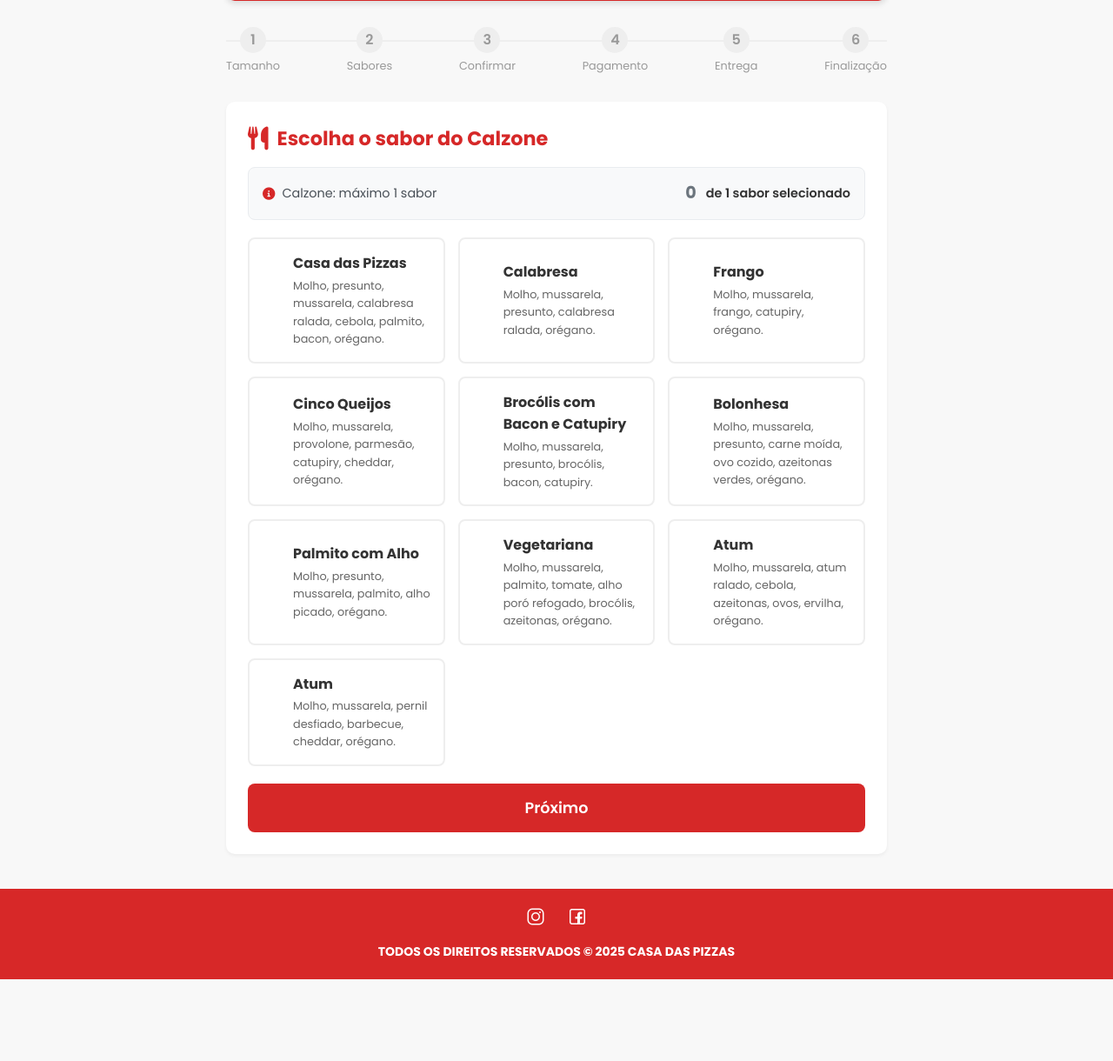
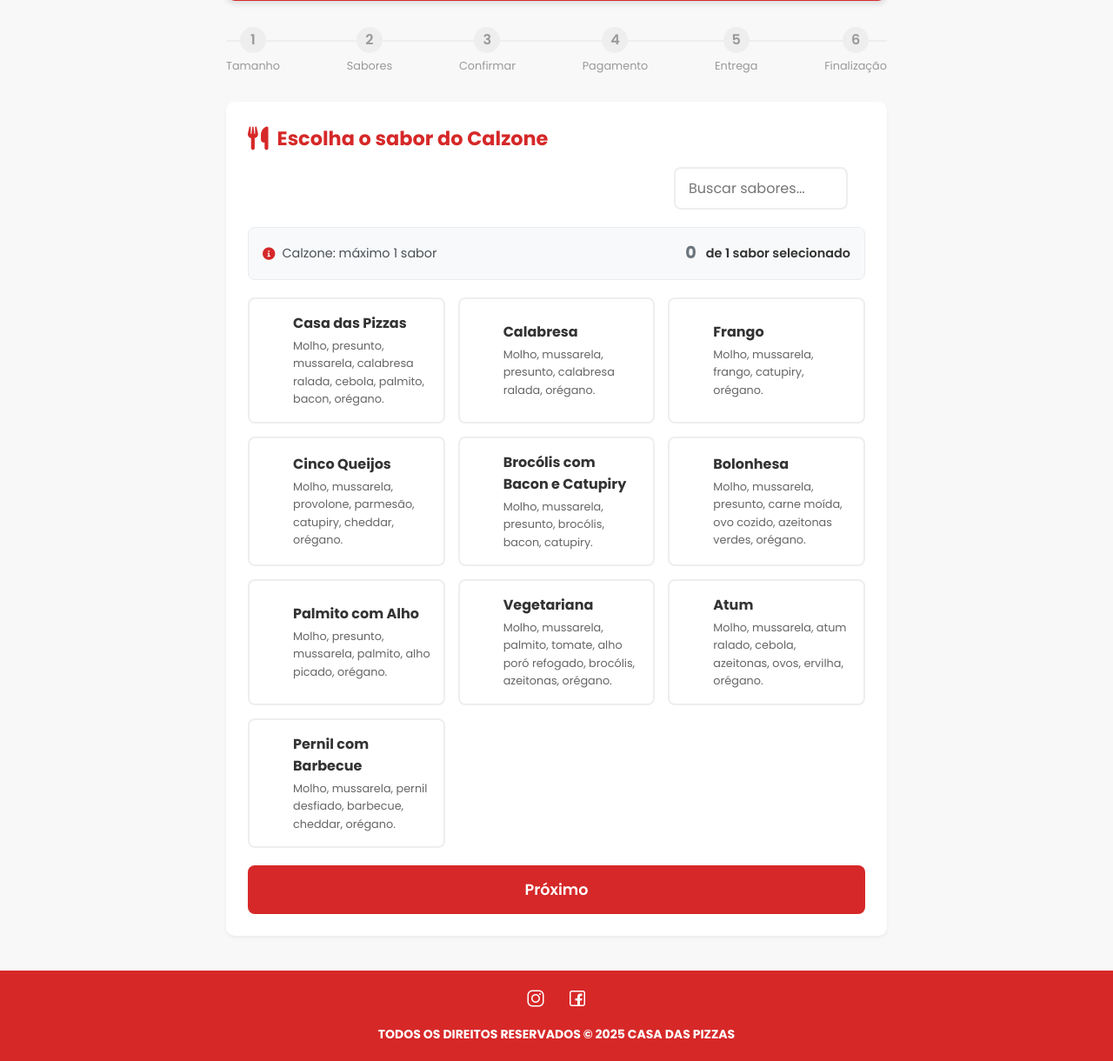
Before and after one commit to AlessaLeit/piWebSenac, a Django app: page /sabores_calzone/ in a window 1280 px wide. Shown: the part 209-1429 px from the top of the page at 87% size. Before the commit the page ends 1335 px from the top, so only its background shows below. Run offline with Django 5.2, Linux system fonts and the light colour scheme.

Commit message:
filtro estilo

```diff
--- a/PiWeb/pi/static/css/estilo.css
+++ b/PiWeb/pi/static/css/estilo.css
@@ -240,9 +240,18 @@ body {
 /* Filtros de sabores */
 .filtro-sabores {
     display: flex;
-    justify-content: center;
+    justify-content: flex-end;
     gap: 10px;
     margin-bottom: 20px;
+}
+
+.search-input {
+    padding: 10px 15px;
+    border: 2px solid #eee;
+    border-radius: 8px;
+    font-size: 1rem;
+    width: 200px;
+    margin-right: 20px;
 }
 
 .botao-filtro {
@@ -846,6 +855,16 @@ body {
     color: #000000 !important;
 }
 
+.high-contrast .search-input {
+    border: 2px solid #ffffff !important;
+    background-color: #000000 !important;
+    color: #ffffff !important;
+}
+
+.high-contrast .search-input:focus {
+    border-color: #ffff00 !important;
+}
+
 /* Toggle button styles */
 #toggle-contrast {
     background-color: #ffff00 !important;
--- a/PiWeb/pi/templates/pedido/sabores_calzone.html
+++ b/PiWeb/pi/templates/pedido/sabores_calzone.html
@@ -71,6 +71,11 @@
       {% if etapa == "sabores" %}
       <section class="secao-formulario" id="main-content">
         <h2><i class="fas fa-utensils"></i> Escolha o sabor do Calzone</h2>
+
+        <!-- Filtros de sabores -->
+        <div class="filtro-sabores">
+          <input type="text" id="search-flavors" placeholder="Buscar sabores..." class="search-input">
+        </div>
 
         <!-- Informações sobre limites de sabores -->
         <div class="info-limites">
@@ -174,7 +179,7 @@
               <input type="checkbox" id="pernil_barbecue" name="sabores" value="Pernil com Barbecue" {% if 'Pernil com Barbecue' in pedido.sabores %}checked{% endif %} />
               <label for="pernil_barbecue">
                 <div class="info-sabor">
-                  <h3>Atum </h3>
+                  <h3>Pernil com Barbecue </h3>
                   <p>Molho, mussarela, pernil desfiado, barbecue, cheddar, orégano.</p>
                 </div>
               </label>
@@ -325,6 +330,25 @@
           window.location.href = urls[etapa];
         }
       }
+
+      // Filtros de sabores
+      const cartoesSabor = document.querySelectorAll('.cartao-sabor');
+      const searchInput = document.getElementById('search-flavors');
+
+      function applyFilters() {
+        const searchTerm = searchInput.value.toLowerCase();
+        cartoesSabor.forEach(cartao => {
+          const name = cartao.querySelector('h3').textContent.toLowerCase();
+          const matchesSearch = name.includes(searchTerm);
+          if (matchesSearch) {
+            cartao.style.display = 'flex';
+          } else {
+            cartao.style.display = 'none';
+          }
+        });
+      }
+
+      searchInput.addEventListener('input', applyFilters);
     </script>
   </body>
       <footer class="rodape">
```
